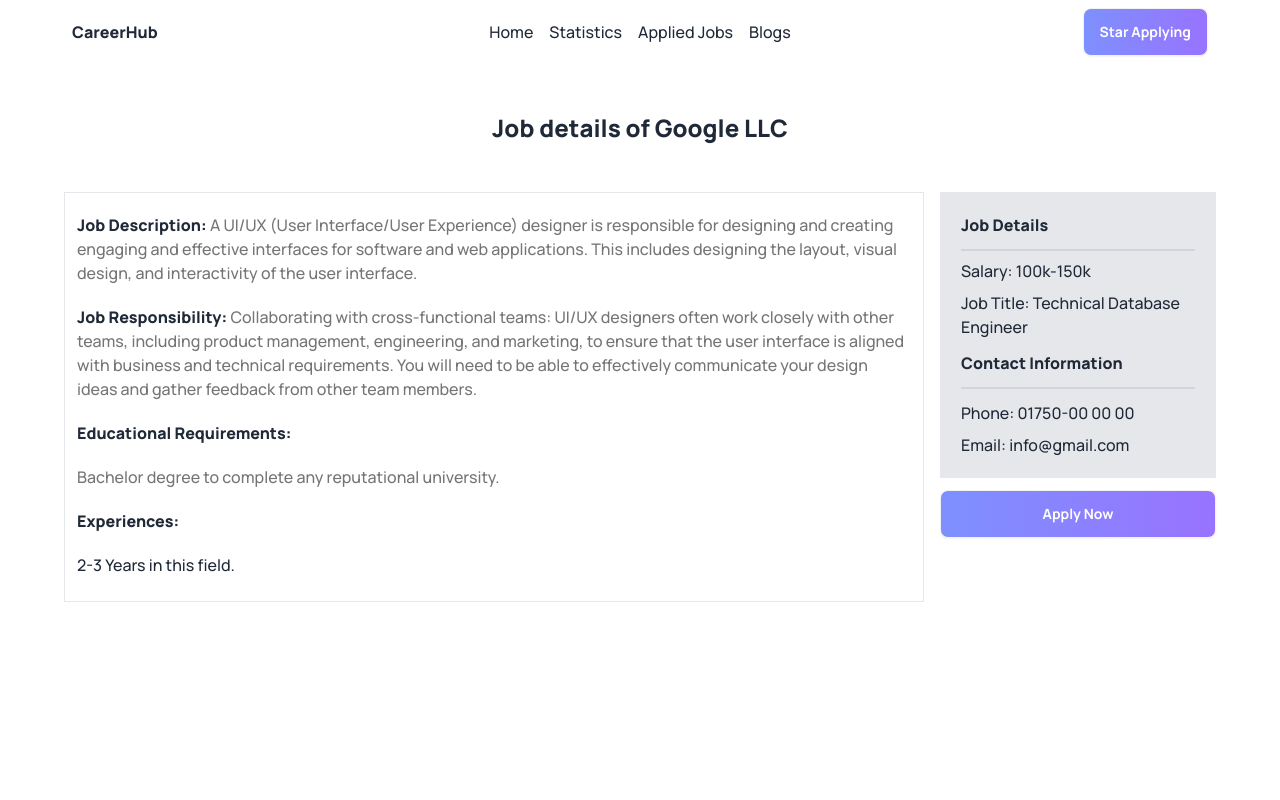
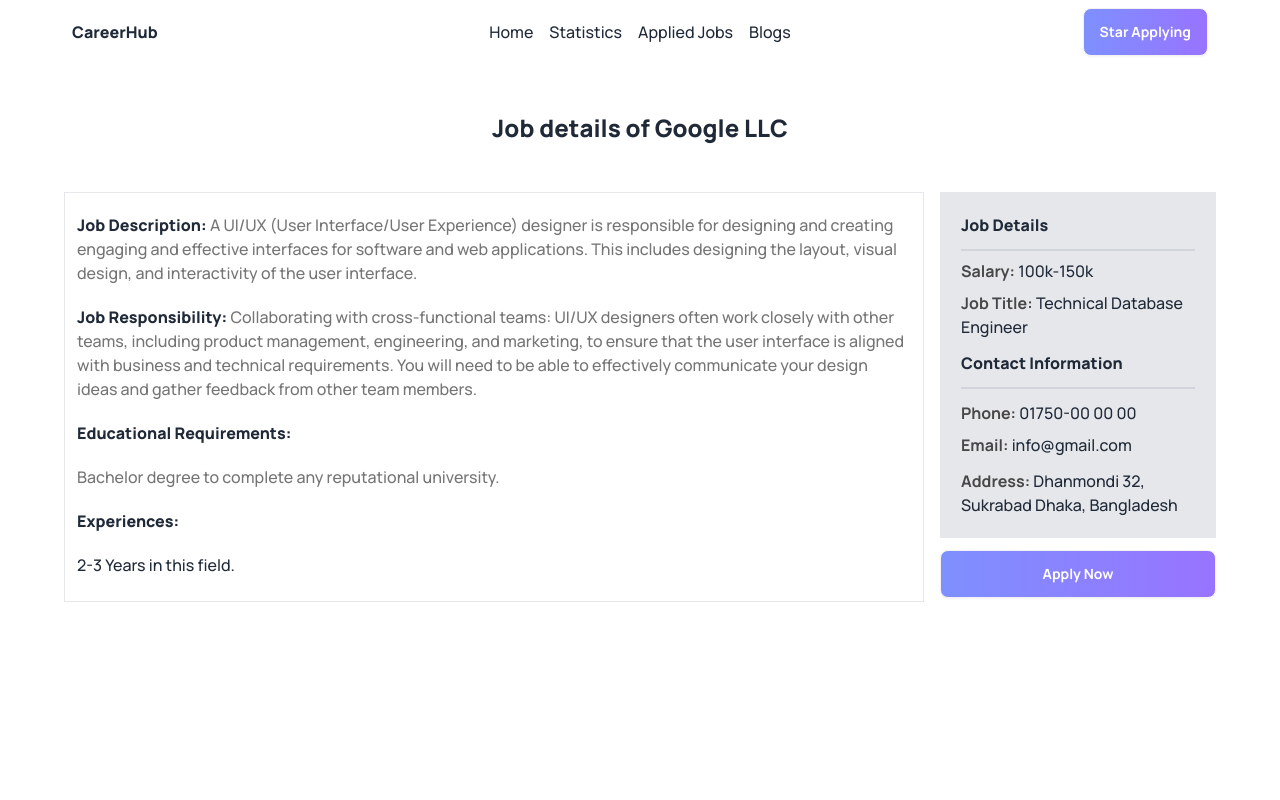
Before and after one commit to cssmh/career-hub-react, a React (Vite) app: page /details/1 in a window 1280 px wide. Shown: the top 800 px of the page. Built offline with nearby package versions, Linux system fonts and the light colour scheme.

Commit message:
add some style css, address added in details

```diff
--- a/src/Component/FeaturedJobsDetails/Details.jsx
+++ b/src/Component/FeaturedJobsDetails/Details.jsx
@@ -49,13 +49,14 @@
             <h1 className="font-extrabold border-b-2 border-gray-300 pb-3">
               Job Details
             </h1>
-            <p className="my-2">Salary: {salary}</p>
-            <p>Job Title: {job_title}</p>
+            <p className="my-2"><span className="font-bold text-[#474747]">Salary:</span> {salary}</p>
+            <p><span className="font-bold text-[#474747]">Job Title:</span> {job_title}</p>
             <div className="my-3 border-b-2 border-gray-300 pb-3">
               <h1 className="font-extrabold">Contact Information</h1>
             </div>
-            <p className="my-2">Phone: {contact_information.phone}</p>
-            <p>Email: {contact_information.email}</p>
+            <p className="my-2"><span className="font-bold text-[#474747]">Phone:</span> {contact_information.phone}</p>
+            <p><span className="font-bold text-[#474747]">Email:</span> {contact_information.email}</p>
+            <p className="mt-3"><span className="font-bold text-[#474747]">Address:</span> {contact_information.address}</p>
           </div>
           <button className="w-full mt-3 btn bg-gradient-to-r from-[#7E90FE] to-[#9873FF] text-white">
             Apply Now
```
